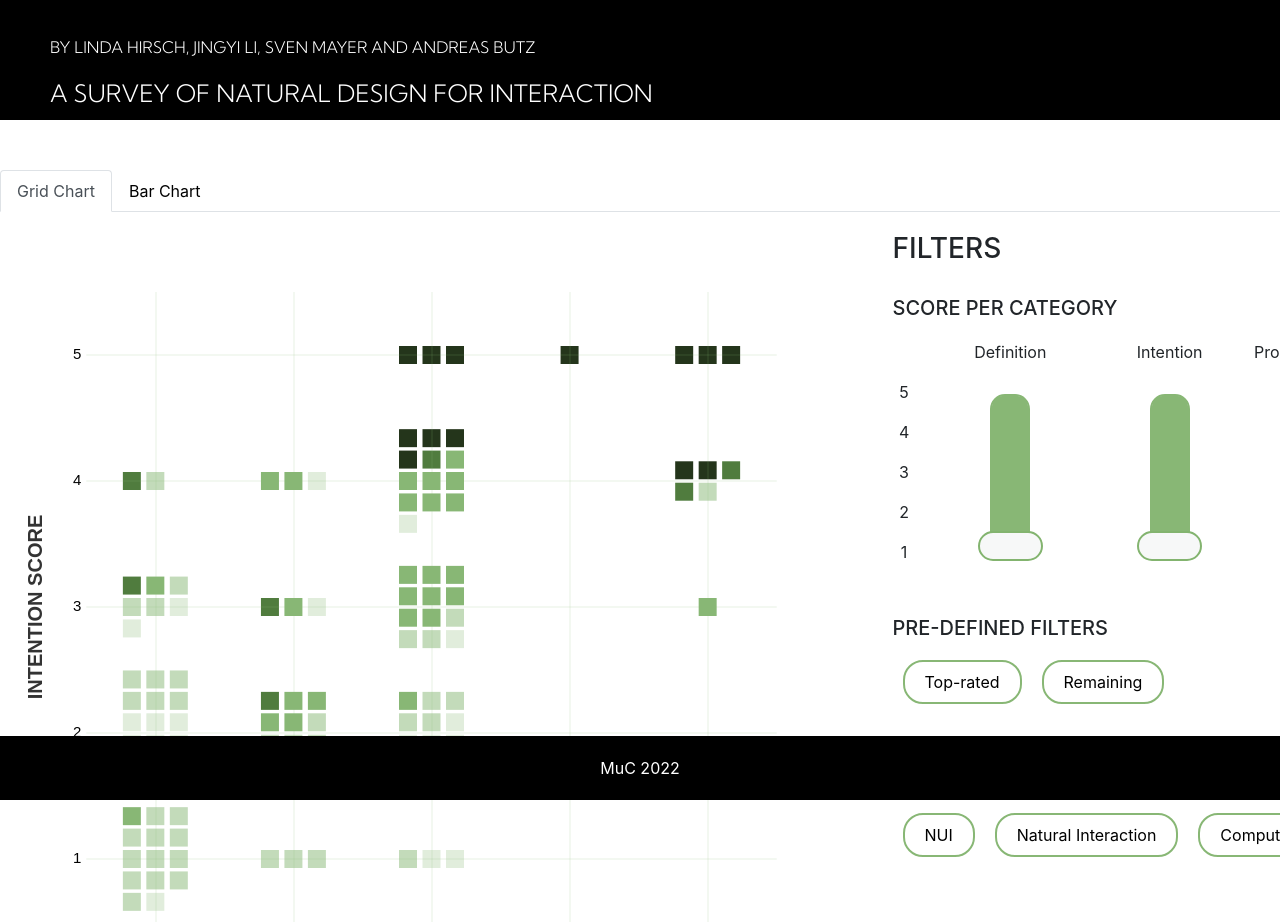
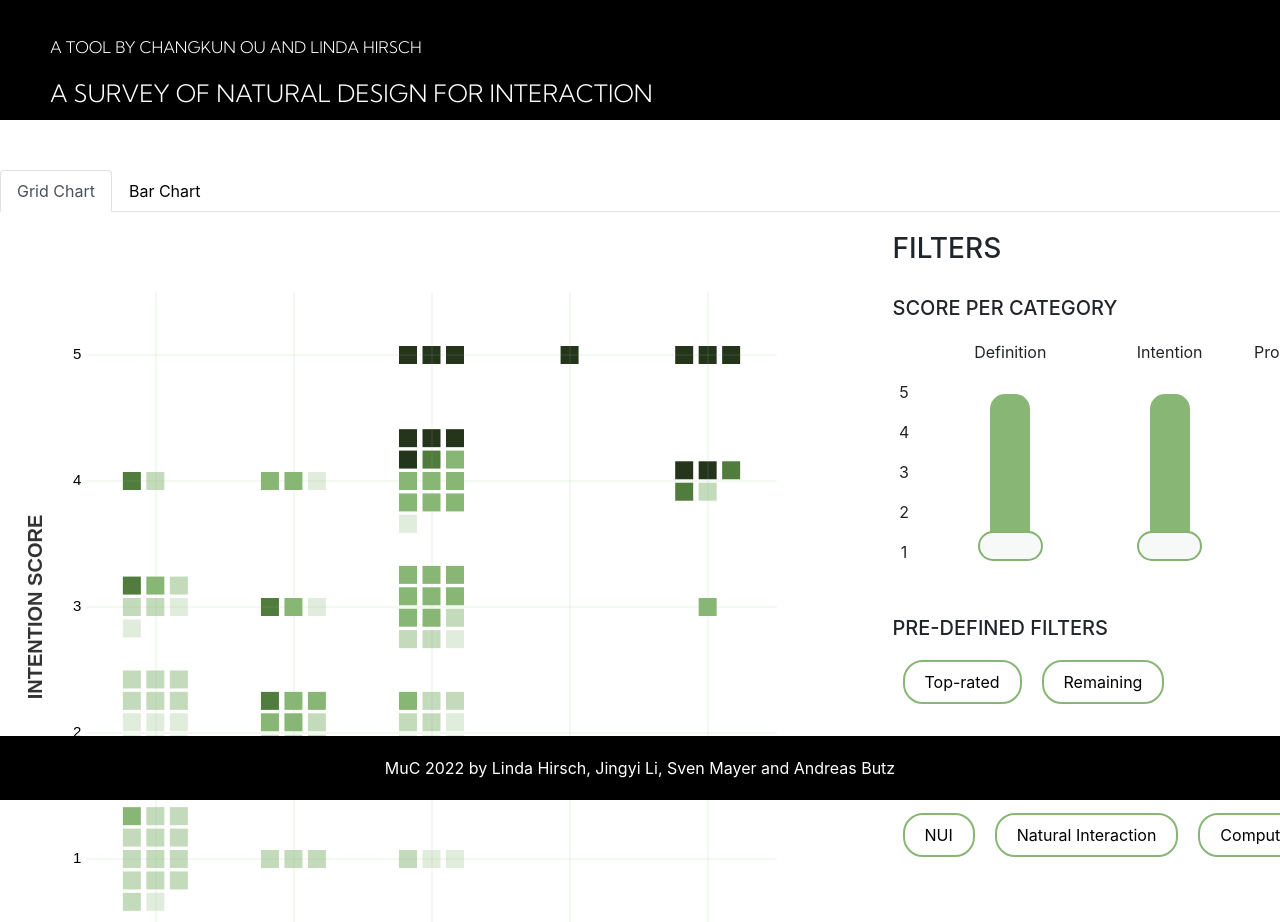
Before and after one commit to NDEvolution/natural-design, a plain HTML site: page index.html in a window 1280 px wide. Shown: the top 922 px of the page. Drawn offline with nearby package versions, Linux system fonts and the light colour scheme.

Commit message:
nameChanges

```diff
--- a/index.html
+++ b/index.html
@@ -14,7 +14,7 @@
 <div id="header-border">
     <div id="header">
         <div id="logo">
-            <p class="logotext1">by Linda Hirsch, Jingyi Li, Sven Mayer and Andreas Butz </p>
+            <p class="logotext1">A tool by Changkun Ou and Linda Hirsch </p>
             <p class="logotext2">A Survey of Natural Design for Interaction </p>
         </div>
     </div>
@@ -158,7 +158,7 @@
 </div>
 
 <div id="footer">
-   MuC 2022
+   MuC 2022 by Linda Hirsch, Jingyi Li, Sven Mayer and Andreas Butz
 </div>
 </div>
 
```
